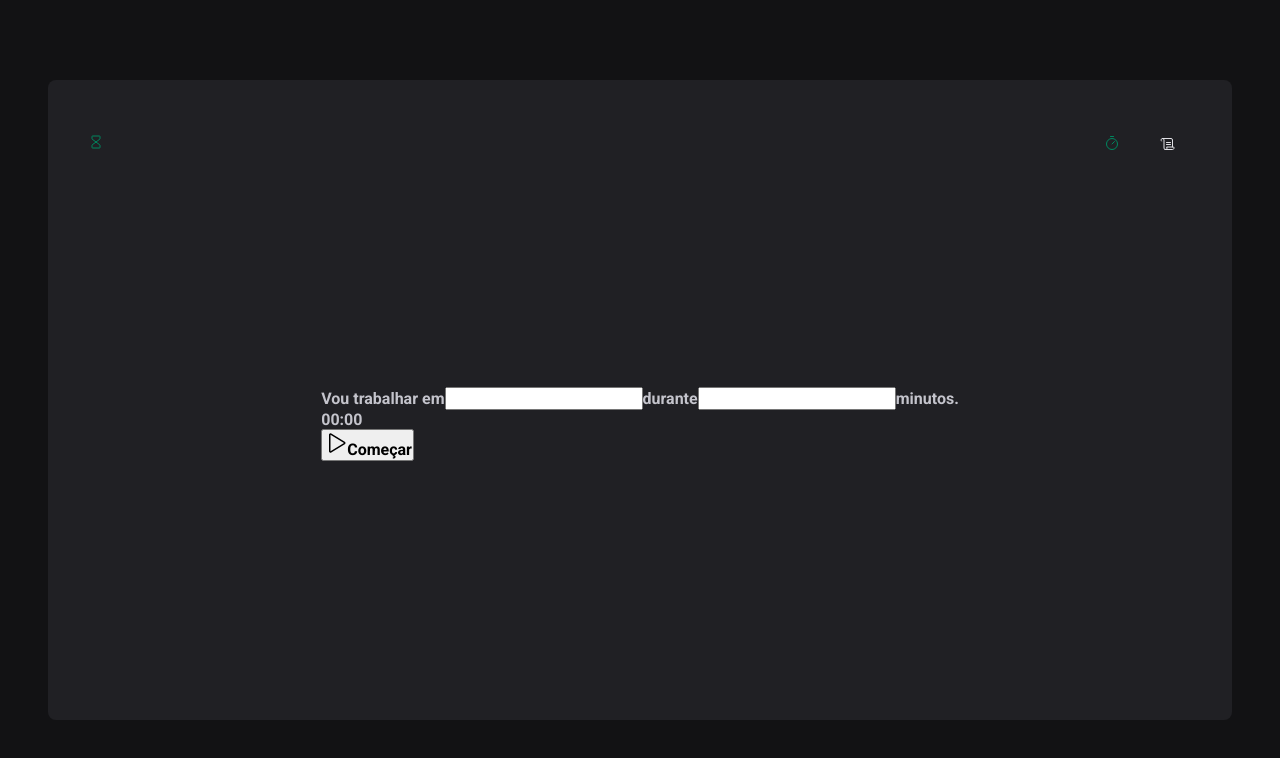
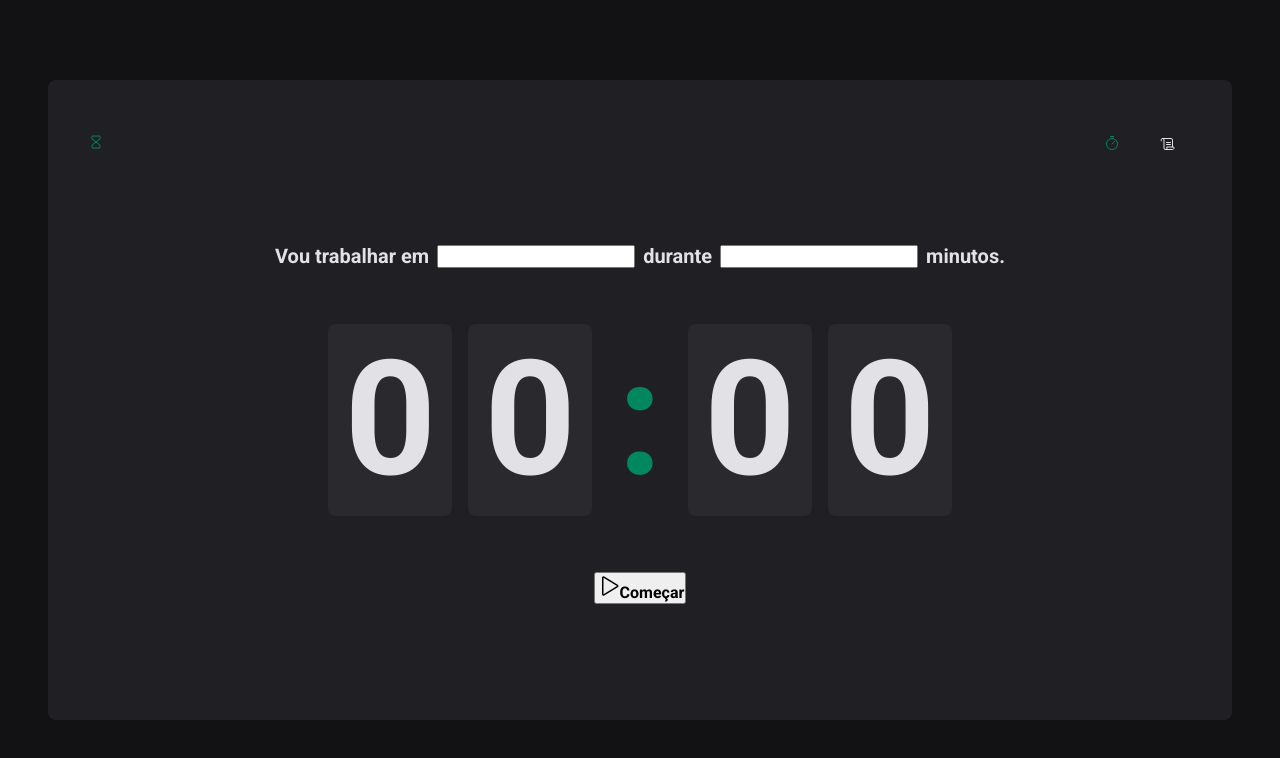
Before and after one commit to JuanFila/Timer, a React (Vite) app: page / in a window 1280 px wide. Shown: the top 758 px of the page. Built offline with nearby package versions, Linux system fonts and the light colour scheme; the HTML template or start-up script is replaced by a standard one.

Commit message:
updtae project home

```diff
--- a/src/pages/Home/index.tsx
+++ b/src/pages/Home/index.tsx
@@ -1,5 +1,5 @@
 import { Play } from "phosphor-react";
-import { CountDownContainer, FormContainer, HomeContainer } from "./style";
+import { CountDownContainer, FormContainer, HomeContainer, Separator } from "./style";
 
 export function Home() {
   return (
@@ -18,7 +18,7 @@ export function Home() {
         <CountDownContainer>
           <span>0</span>
           <span>0</span>
-          <span>:</span>
+          <Separator>:</Separator>
           <span>0</span>
           <span>0</span>
         </CountDownContainer>
--- a/src/pages/Home/style.ts
+++ b/src/pages/Home/style.ts
@@ -1,6 +1,6 @@
 import styled from "styled-components";
 
-export const HomeContainer = styled.main `
+export const HomeContainer = styled.main`
   flex: 1;
 
   display: flex;
@@ -8,12 +8,48 @@ export const HomeContainer = styled.main `
   align-items: center;
   justify-content: center;
 
+  form {
+    display: flex;
+    flex-direction: column;
+    align-items: center;
+    gap: 3.5rem;
+  }
 `;
 
 export const FormContainer = styled.div`
+  width: 100%;
+  display: flex;
+  align-items: center;
+  justify-content: center;
+  gap: 0.5rem;
 
+  color: ${(props) => props.theme["gray-100"]};
+  font-size: 1.25rem;
+  font-weight: bold;
+  flex-wrap: wrap;
 `;
 
 export const CountDownContainer = styled.div`
+  font-family: "Roboto Mono" monospace;
+  font-size: 10rem;
+  line-height: 8rem;
+  color: ${(props) => props.theme["gray-100"]};
+  display: flex;
+  gap: 1rem;
 
+  span {
+    background: ${(props) => props.theme["gray-700"]};
+    padding: 2rem 1rem;
+    border-radius: 8px;
+  }
 `;
+
+export const Separator = styled.div`
+  color: ${(props) => props.theme["green-500"]};
+  padding: 2rem 0;
+
+  width: 4rem;
+  overflow: hidden;
+  display: flex;
+  justify-content: center;
+`;
--- a/src/styles/global.ts
+++ b/src/styles/global.ts
@@ -15,6 +15,7 @@ export const GlobalStyle = createGlobalStyle`
   body {
     background: ${props => props.theme['gray-900']};
     color: ${props => props.theme['gray-300']};
+    -webkit-font-smoothing: antialiased;
   }
 
   body, input, text-area, button {
```
